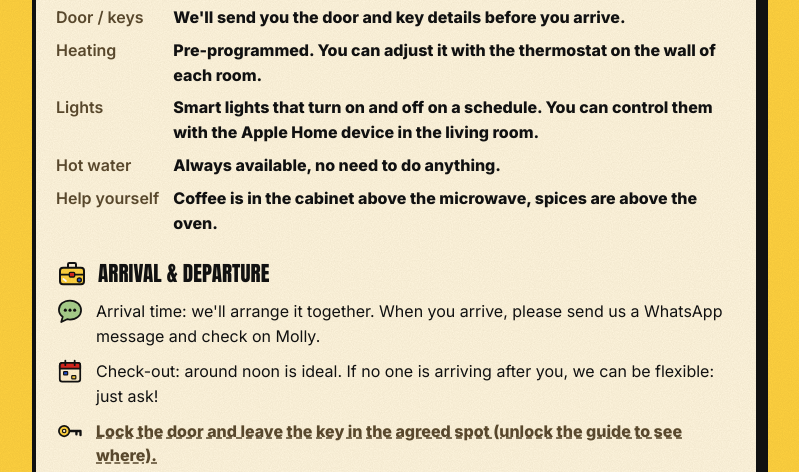
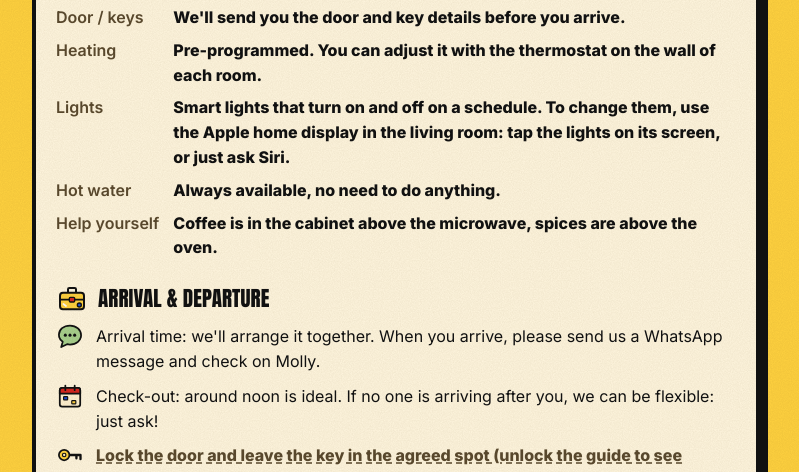
Before and after one commit to ismaellima/Home-guide, a plain HTML site: page index.html in a window 1280 px wide. Shown: the part 2965-3437 px from the top of the page, without its empty margins (244-1043 px from the left). Drawn offline with Linux system fonts and the light colour scheme; a web font is replaced by a local one.

Commit message:
Lights: controlled from the Apple home display in the living room
Co-Authored-By: Claude Opus 5.5 <noreply@anthropic.com>
Claude-Session: https://claude.ai/code/session_01UewqaQjcGKVqNQLMmjGHyz

```diff
--- a/index.html
+++ b/index.html
@@ -1317,7 +1317,7 @@ const HOME = {
       [{ en: "Parking", fr: "Stationnement" }, { en: "Free street parking is often available on rue Coloniale. Check the signs for restrictions.", fr: "Stationnement gratuit souvent disponible sur la rue Coloniale. Vérifiez les panneaux." }],
       [{ en: "Door / keys", fr: "Porte / clés" }, { en: "We'll send you the door and key details before you arrive.", fr: "On vous enverra les infos pour la porte et les clés avant votre arrivée." }],
       [{ en: "Heating", fr: "Chauffage" }, { en: "Pre-programmed. You can adjust it with the thermostat on the wall of each room.", fr: "Préprogrammé. Vous pouvez l'ajuster avec le thermostat au mur de chaque pièce." }],
-      [{ en: "Lights", fr: "Lumières" }, { en: "Smart lights that turn on and off on a schedule. You can control them with the Apple Home device in the living room.", fr: "Lumières intelligentes qui s'allument et s'éteignent selon un horaire. Vous pouvez les contrôler avec l'appareil Apple Maison du salon." }],
+      [{ en: "Lights", fr: "Lumières" }, { en: "Smart lights that turn on and off on a schedule. To change them, use the Apple home display in the living room: tap the lights on its screen, or just ask Siri.", fr: "Lumières intelligentes qui s'allument et s'éteignent selon un horaire. Pour les changer, utilisez l'écran Apple Maison du salon : touchez les lumières à l'écran, ou demandez simplement à Siri." }],
       [{ en: "Hot water", fr: "Eau chaude" }, { en: "Always available, no need to do anything.", fr: "Toujours disponible, rien à faire." }],
       [{ en: "Help yourself", fr: "Servez-vous" }, { en: "Coffee is in the cabinet above the microwave, spices are above the oven.", fr: "Le café est dans l'armoire au-dessus du micro-ondes, les épices au-dessus du four." }]
     ],
```
